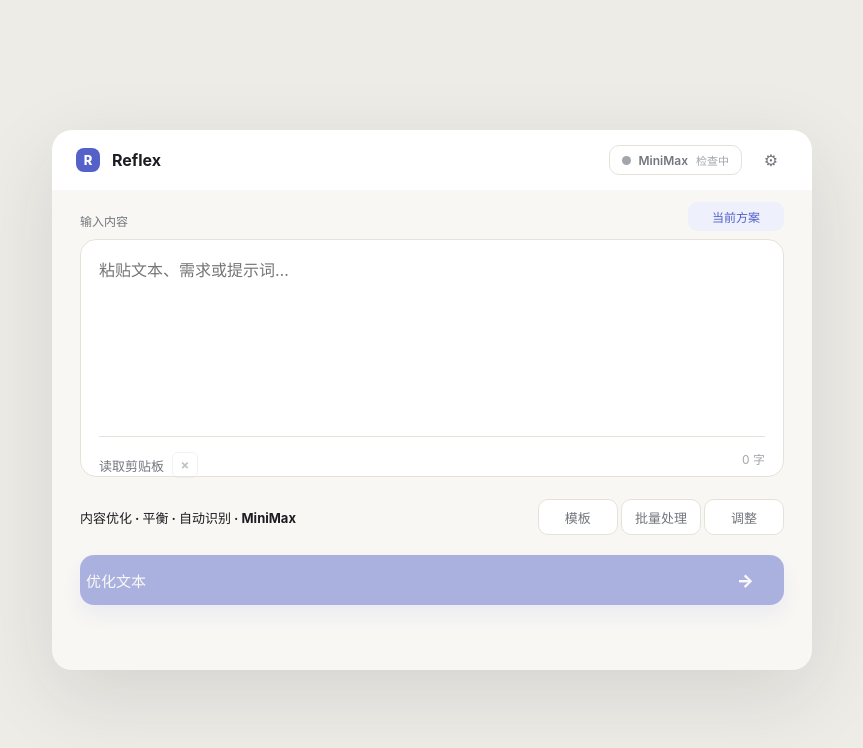
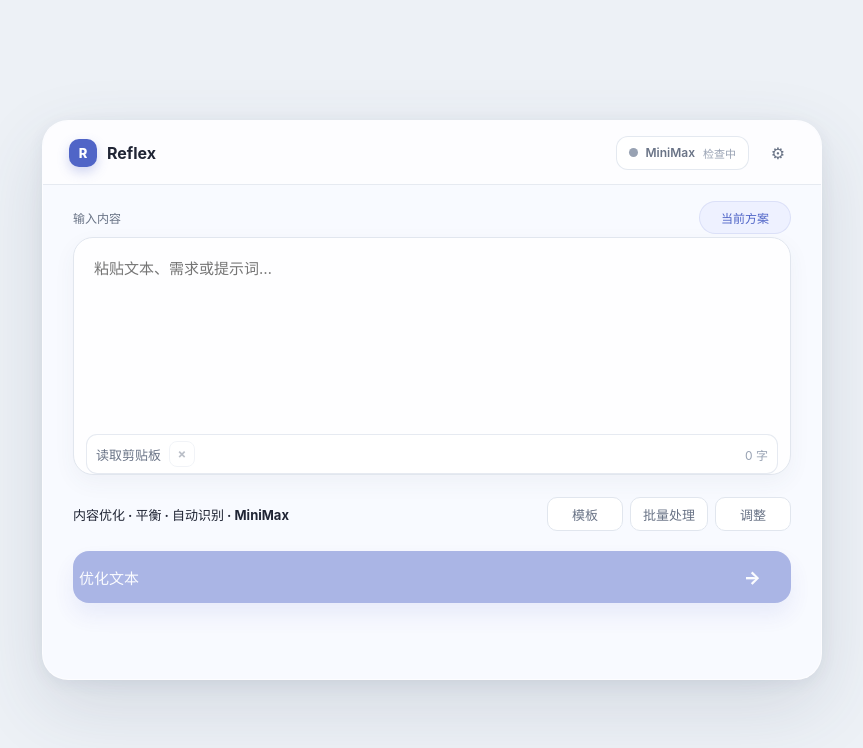
Before and after one commit to DOIT-Ben/Reflex-Next, a Svelte app in the folder apps/tauri-host/: page / in a window 1280 px wide. Shown: the top 748 px of the page, without its empty margins (208-1071 px from the left). Built offline with nearby package versions, Linux system fonts and the light colour scheme.

Commit message:
opt: 统一主界面与模板编辑视觉体验 | v0.6.0-beta.9 | 2026-07-13 11:20

```diff
--- a/apps/tauri-host/src/styles.css
+++ b/apps/tauri-host/src/styles.css
@@ -1,22 +1,22 @@
 :root {
-  color: #1c1d20;
-  background: #eeece7;
+  color: #202535;
+  background: #edf1f6;
   font-family:
     "Inter", "SF Pro Text", "Segoe UI", "Microsoft YaHei", system-ui, sans-serif;
   font-synthesis: none;
   text-rendering: optimizeLegibility;
 
-  --page: #eeece7;
-  --window: #f8f7f4;
+  --page: #edf1f6;
+  --window: #f8faff;
   --surface: #ffffff;
-  --line: #e5e2da;
-  --line-strong: #d8d4ca;
-  --text: #1c1d20;
-  --muted: #73767d;
-  --weak: #a2a5ab;
-  --accent: #5361c8;
-  --accent-soft: #eef0fc;
-  --success: #4f8a68;
+  --line: #e1e6ee;
+  --line-strong: #cbd4e2;
+  --text: #202535;
+  --muted: #697386;
+  --weak: #98a2b3;
+  --accent: #5065c7;
+  --accent-soft: #eef1ff;
+  --success: #2f8b75;
   --danger: #dc2626;
   --danger-soft: #fff8f8;
   --danger-line: #f4caca;
@@ -101,39 +101,43 @@ button:disabled {
 
 .window {
   position: relative;
-  width: min(760px, 100%);
-  height: min(540px, 100vh);
+  width: min(780px, 100%);
+  height: min(560px, 100vh);
   min-height: 0;
   overflow: hidden;
   background: var(--window);
-  border-radius: 20px;
-  box-shadow: 0 24px 80px rgba(28, 29, 32, 0.12);
+  border: 1px solid rgb(255 255 255 / 72%);
+  border-radius: 26px;
+  box-shadow: 0 26px 72px rgb(54 70 100 / 14%), 0 4px 16px rgb(54 70 100 / 7%);
 }
 
 .top-bar {
   display: flex;
   align-items: center;
-  height: 60px;
-  padding: 0 24px;
-  background: var(--surface);
-  border-radius: 20px 20px 0 0;
+  height: 64px;
+  padding: 0 26px;
+  background: color-mix(in srgb, var(--surface) 86%, var(--accent-soft));
+  border-bottom: 1px solid rgb(225 230 238 / 78%);
+  border-radius: 25px 25px 0 0;
 }
 
 .brand {
   display: flex;
   align-items: center;
-  gap: 12px;
-  font-weight: 760;
+  gap: 10px;
+  font-weight: 780;
+  letter-spacing: 0;
 }
 
 .brand-mark {
   display: grid;
-  width: 24px;
-  height: 24px;
+  width: 28px;
+  height: 28px;
   place-items: center;
   color: #fff;
   background: var(--accent);
-  border-radius: 8px;
+  border-radius: 10px;
+  box-shadow: 0 5px 12px rgb(80 101 199 / 26%);
   font-size: 13px;
   font-weight: 800;
 }
@@ -143,13 +147,13 @@ button:disabled {
   align-items: center;
   gap: 8px;
   min-width: 116px;
-  height: 30px;
+  height: 34px;
   margin-left: auto;
   padding: 0 12px;
   color: var(--muted);
-  background: var(--surface);
-  border: 1px solid var(--line);
-  border-radius: 10px;
+  background: rgb(255 255 255 / 72%);
+  border: 1px solid rgb(225 230 238 / 88%);
+  border-radius: 12px;
   font-size: 12px;
   font-weight: 560;
   cursor: pointer;
@@ -204,7 +208,7 @@ button:disabled {
   margin-left: 12px;
   color: var(--muted);
   background: transparent;
-  border-radius: 10px;
+  border-radius: 12px;
   transition: color 160ms ease, background 160ms ease, transform 160ms ease;
 }
 
@@ -214,22 +218,23 @@ button:disabled {
 .complete-view,
 .error-view {
   position: relative;
-  height: calc(100% - 60px);
+  height: calc(100% - 64px);
   min-height: 0;
-  padding: 22px 28px 24px;
+  padding: 24px 30px 26px;
   overflow: auto;
 }
 
 .badge {
   position: absolute;
-  top: 12px;
-  right: 28px;
-  min-width: 96px;
-  padding: 6px 14px;
+  top: 16px;
+  right: 30px;
+  min-width: 92px;
+  padding: 7px 13px;
   color: var(--accent);
   text-align: center;
   background: var(--accent-soft);
-  border-radius: 9px;
+  border: 1px solid rgb(80 101 199 / 12%);
+  border-radius: 999px;
   font-size: 12px;
   font-weight: 720;
 }
@@ -244,7 +249,7 @@ h1 {
 
 .input-label {
   display: block;
-  margin-bottom: 10px;
+  margin-bottom: 11px;
   color: var(--muted);
   font-size: 12px;
   font-weight: 600;
@@ -252,31 +257,42 @@ h1 {
 
 .input-card {
   height: clamp(178px, calc(100vh - 302px), 238px);
+  background: color-mix(in srgb, var(--surface) 92%, var(--accent-soft));
+  border: 1px solid var(--line);
+  border-radius: 20px;
+  box-shadow: 0 8px 22px rgb(54 70 100 / 5%);
+  transition: border-color 160ms ease, box-shadow 160ms ease, background 160ms ease;
+}
+
+.input-card:focus-within {
   background: var(--surface);
-  border: 1px solid var(--line);
-  border-radius: 16px;
+  border-color: color-mix(in srgb, var(--accent) 46%, var(--line));
+  box-shadow: 0 0 0 4px rgb(80 101 199 / 10%), 0 12px 28px rgb(54 70 100 / 8%);
 }
 
 textarea {
   width: 100%;
   height: calc(100% - 44px);
-  padding: 18px;
+  padding: 19px 20px;
   resize: none;
   color: var(--text);
   background: transparent;
   border: 0;
   outline: none;
-  font-size: 16px;
+  font-size: 15px;
   line-height: 1.55;
 }
 
 .input-tools {
   display: flex;
   justify-content: space-between;
-  height: 44px;
-  margin: 0 18px;
-  padding-top: 13px;
-  border-top: 1px solid var(--line);
+  height: 40px;
+  margin: 0 12px 10px;
+  padding: 0 9px;
+  align-items: center;
+  background: rgb(255 255 255 / 72%);
+  border: 1px solid rgb(225 230 238 / 82%);
+  border-radius: 11px;
 }
 
 .input-actions {
@@ -298,7 +314,7 @@ textarea {
   height: 26px;
   margin: 0;
   border: 1px solid var(--line);
-  border-radius: 6px;
+  border-radius: 8px;
 }
 
 .input-tools span,
@@ -319,8 +335,8 @@ textarea {
   display: flex;
   align-items: center;
   justify-content: space-between;
-  min-height: 48px;
-  margin-top: 16px;
+  min-height: 50px;
+  margin-top: 14px;
   font-size: 13px;
   font-weight: 650;
 }
@@ -337,8 +353,14 @@ select {
 }
 
 .summary-row button {
-  width: 80px;
-  height: 36px;
+  min-width: 76px;
+  height: 34px;
+  padding: 0 12px;
+}
+
+.summary-row > div {
+  display: flex;
+  gap: 7px;
 }
 
 .generate-button {
@@ -346,14 +368,14 @@ select {
   align-items: center;
   justify-content: center;
   width: 100%;
-  height: 50px;
-  margin-top: 14px;
+  height: 52px;
+  margin-top: 12px;
   color: #fff;
   background: var(--accent);
-  border-radius: 14px;
+  border-radius: 16px;
   font-size: 15px;
   font-weight: 760;
-  box-shadow: 0 10px 20px rgb(83 97 200 / 18%);
+  box-shadow: 0 12px 22px rgb(80 101 199 / 22%);
   transition: background 160ms ease, box-shadow 160ms ease, transform 160ms ease;
 }
 
@@ -664,8 +686,8 @@ pre {
   background: rgb(28 29 32 / 30%);
 }
 
-.template-layer { position: absolute; inset: 0; z-index: 11; display: grid; place-items: center; padding: 24px; background: rgb(31 35 47 / 38%); backdrop-filter: blur(8px); }
-.template-dialog { display: flex; flex-direction: column; width: min(840px, 100%); height: min(556px, calc(100% - 32px)); min-height: 0; padding: 24px; overflow: hidden; background: color-mix(in srgb, var(--window) 94%, white); border: 1px solid color-mix(in srgb, var(--line-strong) 68%, white); border-radius: 18px; box-shadow: 0 28px 80px rgb(22 27 40 / 25%), 0 2px 8px rgb(22 27 40 / 8%); }
+.template-layer { position: absolute; inset: 0; z-index: 11; display: grid; place-items: center; padding: 12px; background: rgb(31 35 47 / 38%); backdrop-filter: blur(8px); }
+.template-dialog { display: flex; flex-direction: column; width: min(840px, 100%); height: min(540px, calc(100% - 24px)); min-height: 0; padding: 22px 24px; overflow: hidden; background: color-mix(in srgb, var(--window) 94%, white); border: 1px solid color-mix(in srgb, var(--line-strong) 68%, white); border-radius: 18px; box-shadow: 0 28px 80px rgb(22 27 40 / 25%), 0 2px 8px rgb(22 27 40 / 8%); }
 .template-head { display: flex; align-items: center; justify-content: space-between; gap: 16px; padding-bottom: 18px; border-bottom: 1px solid var(--line); }
 .template-head h2 { margin: 0; color: var(--text); font-size: 22px; line-height: 1.2; }
 .template-head p { margin: 6px 0 0; color: var(--muted); font-size: 13px; }
@@ -683,14 +705,16 @@ pre {
 .template-list-items > button.active { background: var(--surface); border-color: color-mix(in srgb, var(--accent) 28%, var(--line)); box-shadow: 0 4px 12px rgb(45 53 102 / 8%); }
 .template-list-items strong { color: var(--text); font-size: 13px; }
 .template-list-items span, .template-list-items p { color: var(--muted); font-size: 11px; line-height: 1.45; }
-.template-editor { display: flex; flex-direction: column; min-width: 0; min-height: 0; padding: 2px 2px 0; }
-.template-fields { display: grid; grid-template-columns: repeat(2, minmax(0, 1fr)); gap: 13px; }
-.template-fields label, .template-variables label { display: grid; gap: 6px; color: var(--muted); font-size: 12px; font-weight: 650; }
+.template-editor { display: flex; flex-direction: column; min-width: 0; min-height: 0; overflow: hidden; padding: 2px 2px 0; }
+.template-fields { display: grid; flex: 1 1 auto; grid-template-columns: repeat(2, minmax(0, 1fr)); gap: 10px; min-height: 0; padding-right: 4px; overflow: auto; align-content: start; }
+.template-fields label, .template-variables label { display: grid; gap: 5px; color: var(--muted); font-size: 12px; font-weight: 650; }
 .template-fields .wide { grid-column: 1 / -1; }
-.template-fields textarea { min-height: 112px; padding: 11px 12px; resize: vertical; font-size: 13px; line-height: 1.55; }
-.template-variables { display: grid; grid-template-columns: repeat(2, minmax(0, 1fr)); gap: 10px; margin-top: 14px; padding: 12px; background: color-mix(in srgb, var(--surface) 72%, var(--accent-soft)); border-radius: 12px; }
+.template-fields .wide:nth-child(3),
+.template-fields .wide:nth-child(4) { grid-column: auto; }
+.template-fields textarea { min-height: 72px; padding: 10px 12px; resize: vertical; font-size: 13px; line-height: 1.55; }
+.template-variables { display: grid; grid-template-columns: repeat(2, minmax(0, 1fr)); gap: 10px; max-height: 132px; margin-top: 12px; padding: 12px; overflow: auto; background: color-mix(in srgb, var(--surface) 72%, var(--accent-soft)); border-radius: 12px; }
 .template-variables h3 { grid-column: 1 / -1; margin: 0; color: var(--text); font-size: 13px; }
-.template-notice { min-height: 18px; margin: auto 0 0; color: #b42318; font-size: 12px; }
+.template-notice { min-height: 18px; margin: 10px 0 0; color: #b42318; font-size: 12px; }
 .template-footer { display: grid; grid-template-columns: auto 1fr auto auto; gap: 10px; align-items: center; padding-top: 16px; margin-top: 14px; border-top: 1px solid var(--line); }
 .template-footer button { min-height: 38px; padding: 0 14px; border-radius: 10px; font-size: 13px; }
 
```
